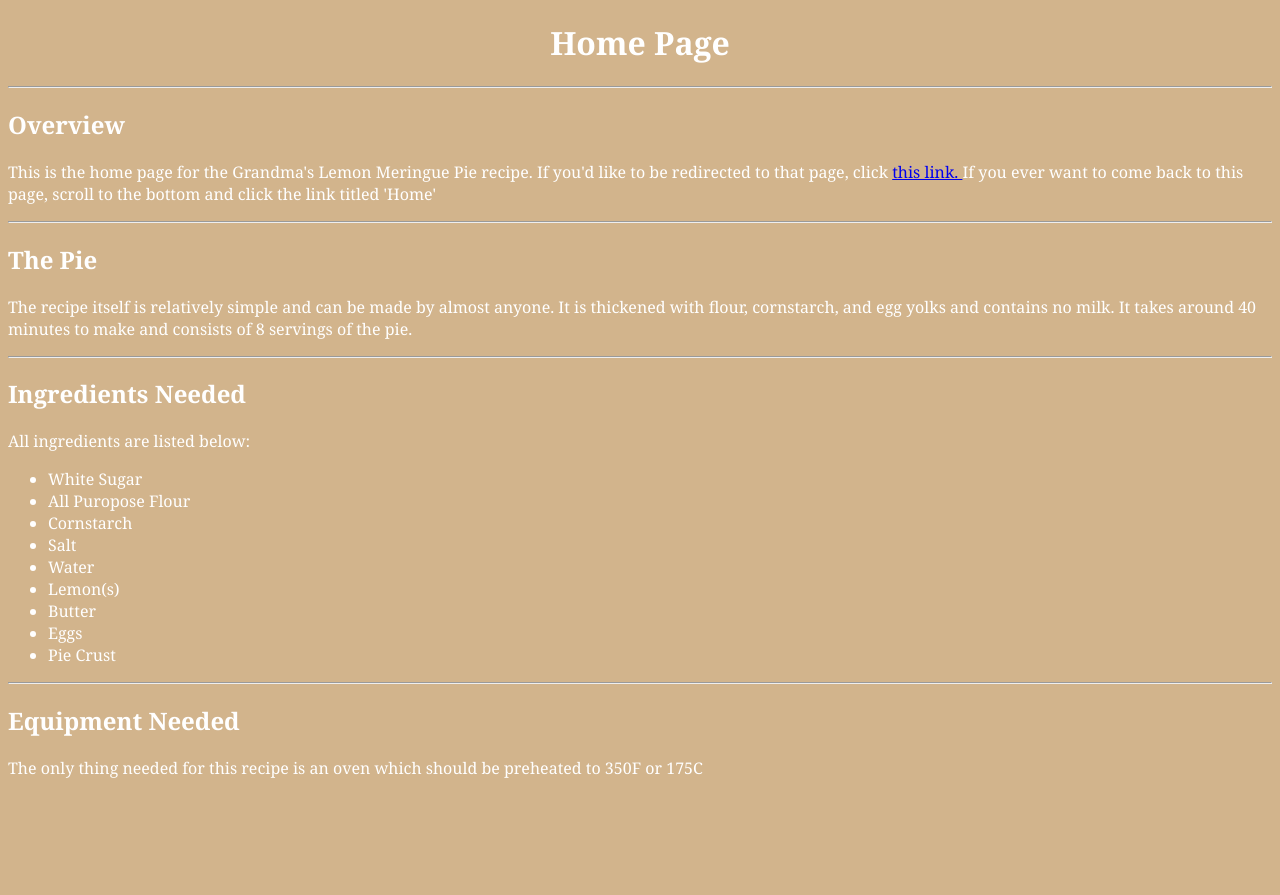
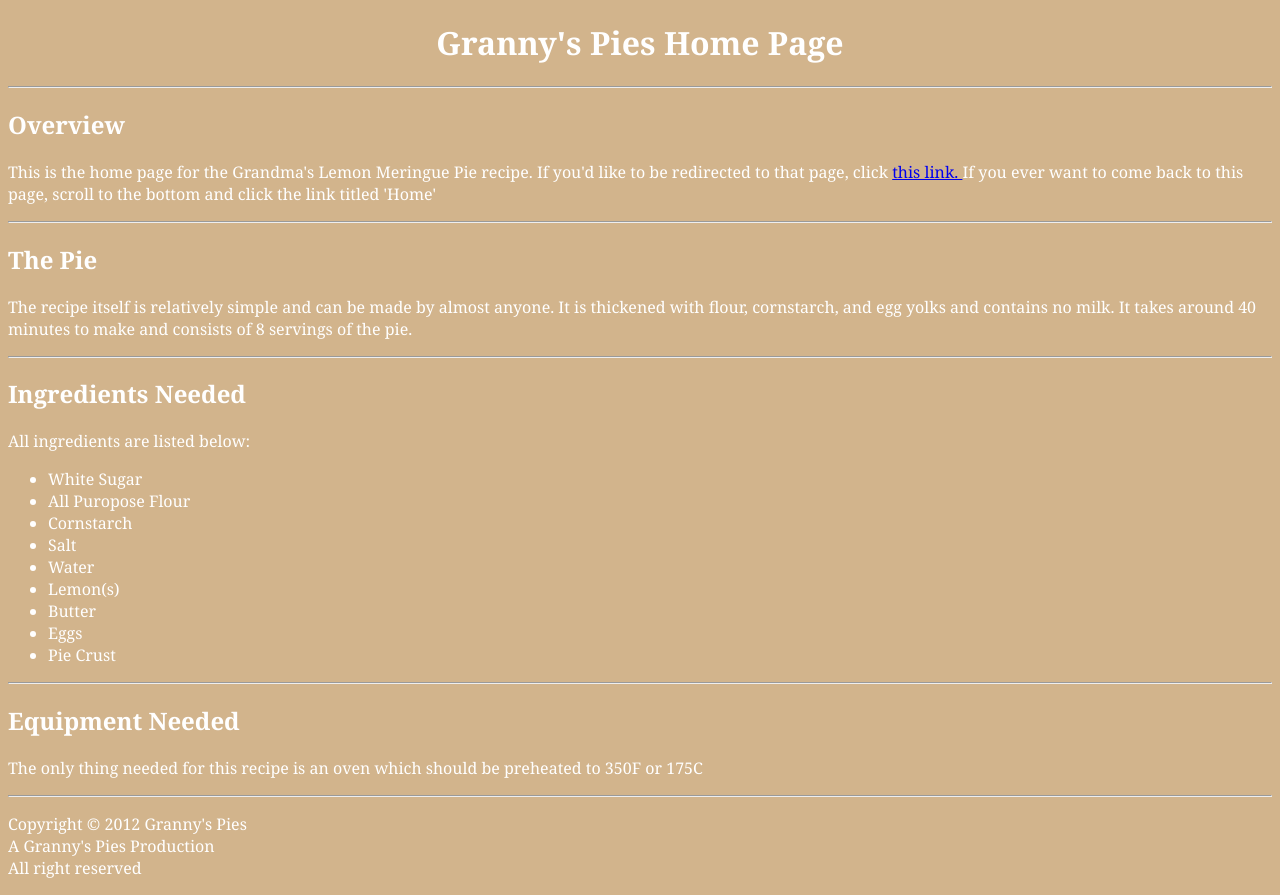
Before and after one commit to Tait-Sherfinski/Tait-Sherfinski.github.io, a plain HTML site: page pierecipe/index.html in a window 1280 px wide. Before the commit the page ends 800 px from the top, so only its background shows below. Drawn offline with Linux system fonts and the light colour scheme.

Commit message:
Update index.html

```diff
--- a/pierecipe/index.html
+++ b/pierecipe/index.html
@@ -15,7 +15,7 @@
     </style>
 </head>
 <body>
-    <h1>Home Page</h2>
+    <h1>Granny's Pies Home Page</h2>
     <hr>
     <h2>Overview</h2>
     <p>This is the home page for the Grandma's Lemon Meringue Pie recipe. If you'd like to be redirected to that page, click <a href="pie.html">this link.
@@ -42,5 +42,9 @@
     <hr>
     <h2>Equipment Needed</h2>
     <p>The only thing needed for this recipe is an oven which should be preheated to 350F or 175C</p>
+    <hr>
+     <p>Copyright &copy 2012 Granny's Pies<br>
+        A Granny's Pies Production<br>
+        All right reserved</p>
 </body>
 </html>
```
